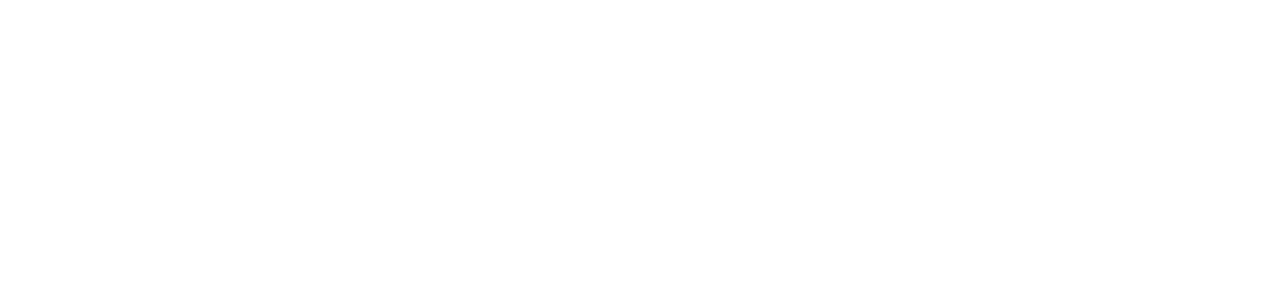
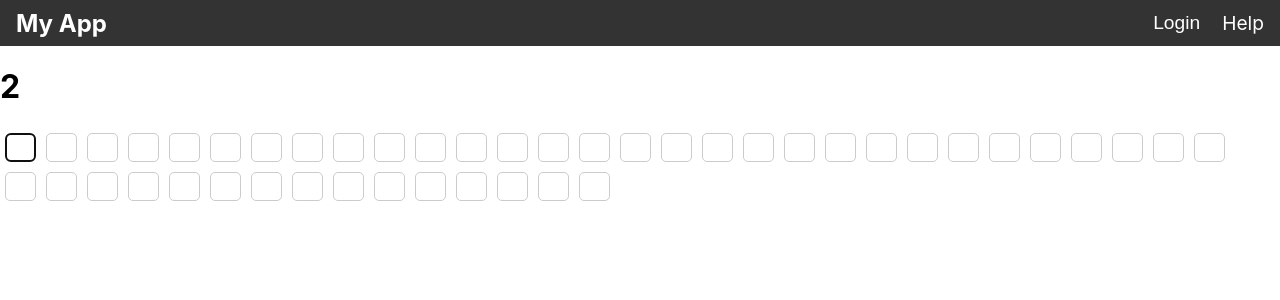
Before and after one commit to Ran-E/BestWordle-Ran, a React (Create React App) app in the folder worlde-ran/: page /game in a window 1280 px wide. Before the commit this address had no page. Shown: the top 300 px of the page. Built offline with nearby package versions, Linux system fonts and the light colour scheme.

Commit message:
Prettier and ESLint

```diff
--- a/worlde-ran/src/App.tsx
+++ b/worlde-ran/src/App.tsx
@@ -1,28 +1,15 @@
 import React from "react";
 import { Route, Routes } from "react-router-dom";
 import Login from "./components/loginWithLocalStorage/loginWithLocalStorage";
+import Welcome from "./routes/game/game";
 import Root from "./routes/root/root";
 
 function App() {
-  const handleSuccessfulLogin = (username: string) => {
-    console.log(`Welcome ${username}! You have successfully logged in.`);
-  };
-
-  const handleFailedLogin = () => {
-    console.log("Login failed. Please check your username and password.");
-  };
   return (
     <Routes>
       <Route path="/" element={<Root />} />
-      <Route
-        path="/home"
-        element={
-          <Login
-            handleSuccessfulLogin={handleSuccessfulLogin}
-            handleFailedLogin={handleFailedLogin}
-          />
-        }
-      />
+      <Route path="/home" />
+      <Route path="/game" element={<Welcome />} />
     </Routes>
   );
 }
--- /dev/null
+++ b/worlde-ran/src/components/TextInputGrid.scss
@@ -0,0 +1,18 @@
+.mainGrid {
+  display: flex;
+  flex-wrap: wrap;
+
+  .playGrid {
+    display: flex;
+    flex-wrap: nowrap;
+
+    input {
+      width: 25px;
+      height: 25px;
+      margin: 5px;
+      border-radius: 5px;
+      border: 1px solid #ccc;
+      text-align: center;
+    }
+  }
+}
--- a/worlde-ran/src/components/TextInputs.tsx
+++ b/worlde-ran/src/components/TextInputs.tsx
@@ -1,12 +1,17 @@
-import React, { useEffect, useRef, useState } from 'react';
-import '../styles/TextInputGrid.scss';
+import React, { useEffect, useRef, useState } from "react";
+import "../components/TextInputGrid.scss";
+import { any } from "prop-types";
 
-type Inputs = {
+interface Inputs {
   [key: string]: string;
 }
 
-export const TextInputs = (props: { numLines: number, numInputsPerLine: number }) => {
+export const TextInputs = (props: {
+  numLines: number;
+  numInputsPerLine: number;
+}) => {
   const [inputs, setInputs] = useState<Inputs>({});
+
   const inputRefs = useRef<HTMLInputElement[]>([]);
 
   const handleChange = (event: React.ChangeEvent<HTMLInputElement>) => {
@@ -17,14 +22,14 @@
     setInputs({ ...inputs, [name]: value });
   };
 
-  useEffect(()=>{
-    if(inputRefs.current[0].value === ""){
-      inputRefs.current[0].focus()
+  useEffect(() => {
+    if (inputRefs.current[0].value === "") {
+      inputRefs.current[0].focus();
     }
-  })
+  });
 
   const handleKeyDown = (event: React.KeyboardEvent<HTMLInputElement>) => {
-    if (event.key === 'Enter') {
+    if (event.key === "Enter") {
       return;
     }
     const currentIndex = parseInt(event.currentTarget.name, 10);
@@ -35,20 +40,19 @@
     inputRefs.current[nextIndex].focus();
   };
 
-
   return (
     <>
-    <div className='mainGrid'>
+      <div className="mainGrid">
         {[...Array(props.numLines)].map((_, index) => (
-        <div key={index} id={'playGrid'+index} className='playGrid'>
+          <div key={index} id={"playGrid" + index} className="playGrid">
             {[...Array(props.numInputsPerLine)].map((_, inputIndex) => {
               const inputName = index * props.numInputsPerLine + inputIndex;
               return (
                 <input
                   key={inputName}
                   name={inputName.toString()}
-                // ref={(input) => inputRefs.current[inputName] = input}
-                value={inputs[inputName.toString()] || ''}
+                  ref={(input) => (inputRefs.current[inputName] = input)}
+                  value={inputs[inputName.toString()] || ""}
                   onChange={handleChange}
                   onKeyUp={handleKeyDown}
                 />
@@ -58,7 +62,6 @@
         ))}
       </div>
     </>
-
   );
 };
 
--- a/worlde-ran/src/components/loginWithLocalStorage/loginWithLocalStorage.tsx
+++ b/worlde-ran/src/components/loginWithLocalStorage/loginWithLocalStorage.tsx
@@ -19,7 +19,7 @@
 
   const handleLogin = () => {
     // code to check if username and password are valid
-    if (!username && !password) {
+    if (username && password) {
       setUser({ username, password });
       setIsLoggedIn(true);
       props.handleSuccessfulLogin(username);
--- a/worlde-ran/src/routes/game/game.tsx
+++ b/worlde-ran/src/routes/game/game.tsx
@@ -1,6 +1,7 @@
 import React, { useState } from "react";
 
-// import TextInputs from './components/TextInputs';
+import TextInputs from "../../components/TextInputs";
+import Navbar from "../../containers/Navbar/Navbar";
 // import Keyboard from './containers/keyboard/Keyboard';
 
 // const handleInput = (input: string) => {
@@ -8,19 +9,24 @@
 // };
 
 // const handleEnter = () => {
-//   console.log('Enter button clicked');
+//   console.log("Enter button clicked");
 // };
 
 // const handleDelete = () => {
-//   console.log('Delete button clicked');
+//   console.log("Delete button clicked");
 // };
 
-// function Welcome() {
-
-//   return (
-//     <div>
-//         <TextInputs numInputsPerLine={5} numLines={9}/>
-//         <Keyboard onInput={handleInput} onEnter={handleEnter} onDelete={handleDelete} />
-//     </div>
-//   );
-// }
+export default function Welcome() {
+  return (
+    <div>
+      <Navbar />
+      <h1>2</h1>
+      <TextInputs numInputsPerLine={5} numLines={9} />
+      {/* <Keyboard
+        onInput={handleInput}
+        onEnter={handleEnter}
+        onDelete={handleDelete}
+      /> */}
+    </div>
+  );
+}
--- a/worlde-ran/src/routes/root/root.scss
+++ b/worlde-ran/src/routes/root/root.scss
@@ -0,0 +1,5 @@
+.login {
+  justify-content: space-around;
+  top: 50%;
+  left: 50%;
+}
--- a/worlde-ran/src/routes/root/root.tsx
+++ b/worlde-ran/src/routes/root/root.tsx
@@ -1,12 +1,22 @@
 import React from "react";
+import Login from "../../components/loginWithLocalStorage/loginWithLocalStorage";
+import TextInputs from "../../components/TextInputs";
 import Navbar from "../../containers/Navbar/Navbar";
 // import Game from "../game/game";
 
 export default function Root() {
   return (
     <>
-      <Navbar />
-      <h1>2</h1>
+      <div className="login">
+        <Login
+          handleSuccessfulLogin={function (username: string): void {
+            throw new Error("Function not implemented.");
+          }}
+          handleFailedLogin={function (): void {
+            throw new Error("Function not implemented.");
+          }}
+        />
+      </div>
     </>
   );
 }
```
Also changed, not shown: worlde-ran/src/containers/Navbar/Navbar.tsx (+11 -12 lines). Lines whose indentation alone changed are shown as unchanged.
